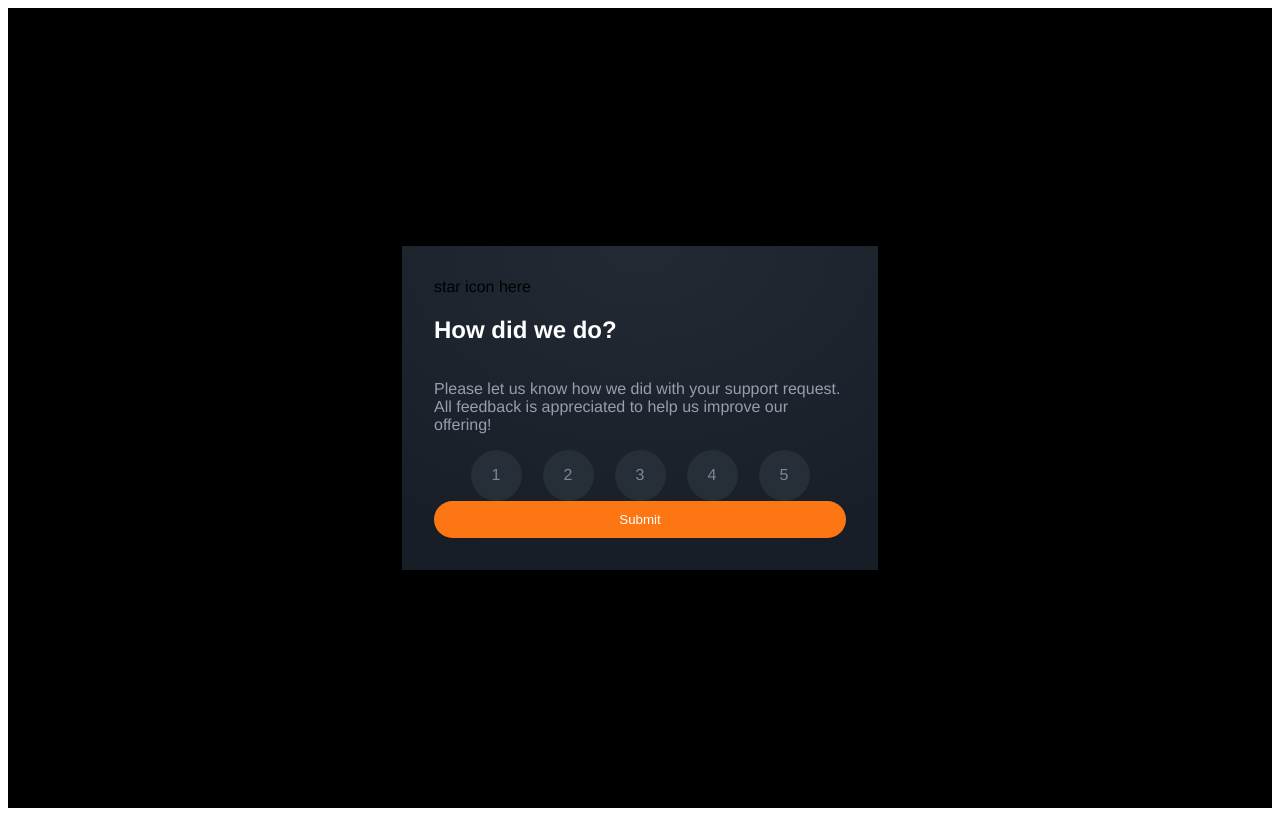
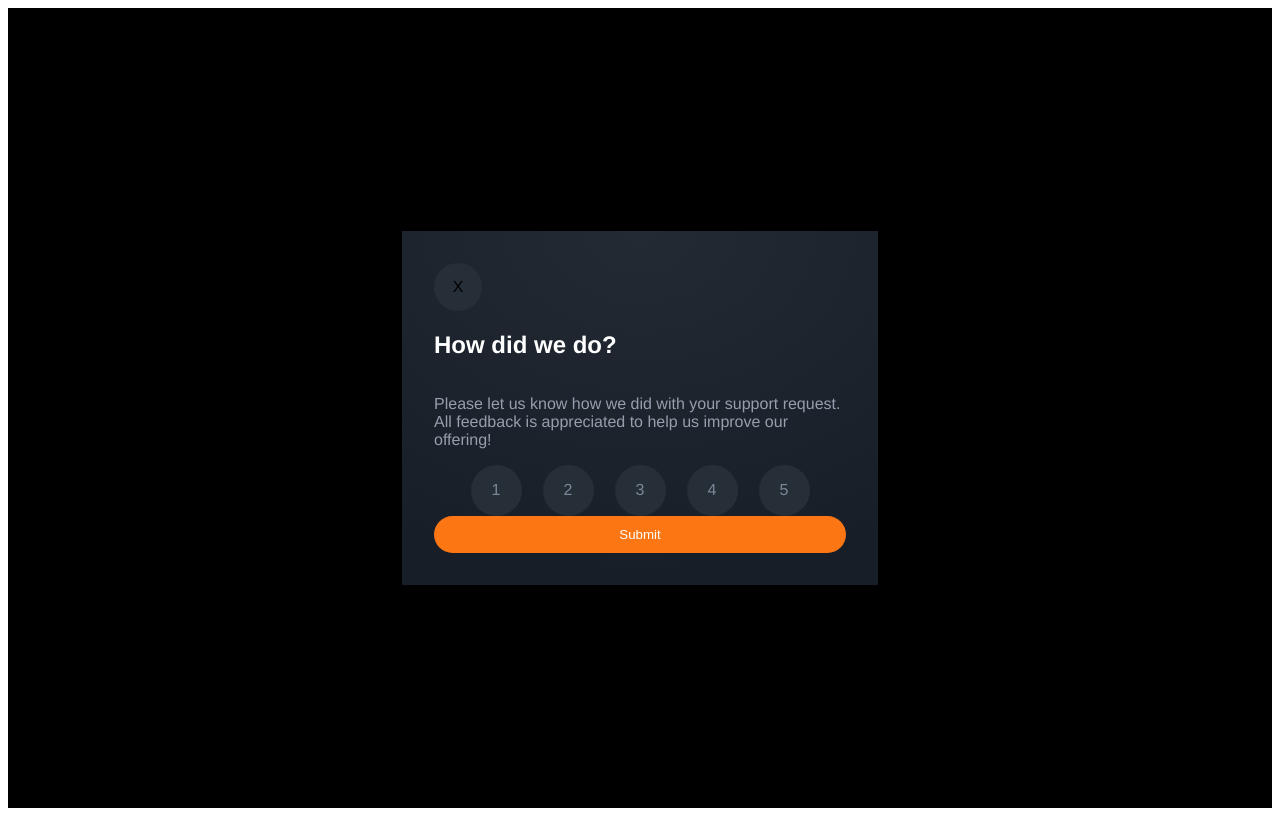
Before and after one commit to MaxAnderberg/rating-component, a Vue app: page / in a window 1280 px wide. Built offline with nearby package versions, Linux system fonts and the light colour scheme.

Commit message:
added basic logo

```diff
--- a/src/components/HelloWorld.vue
+++ b/src/components/HelloWorld.vue
@@ -1,6 +1,6 @@
 <template>
   <article class="container">
-    <div>star icon here</div>
+    <div class="icon">X</div>
     <h1>How did we do?</h1>
     <p>
       Please let us know how we did with your support request.
@@ -80,4 +80,13 @@ p {
   background: radial-gradient(98.96% 98.96% at 50% 0%, #232A34 0%, #181E27 100%);
   padding: 32px;
 }
+.icon {
+  width: 48px;
+  height: 48px;
+  border-radius: 50%;
+  background-color: #262E38;
+  display: flex;
+  justify-content: center;
+  align-items: center;
+}
 </style>
```
